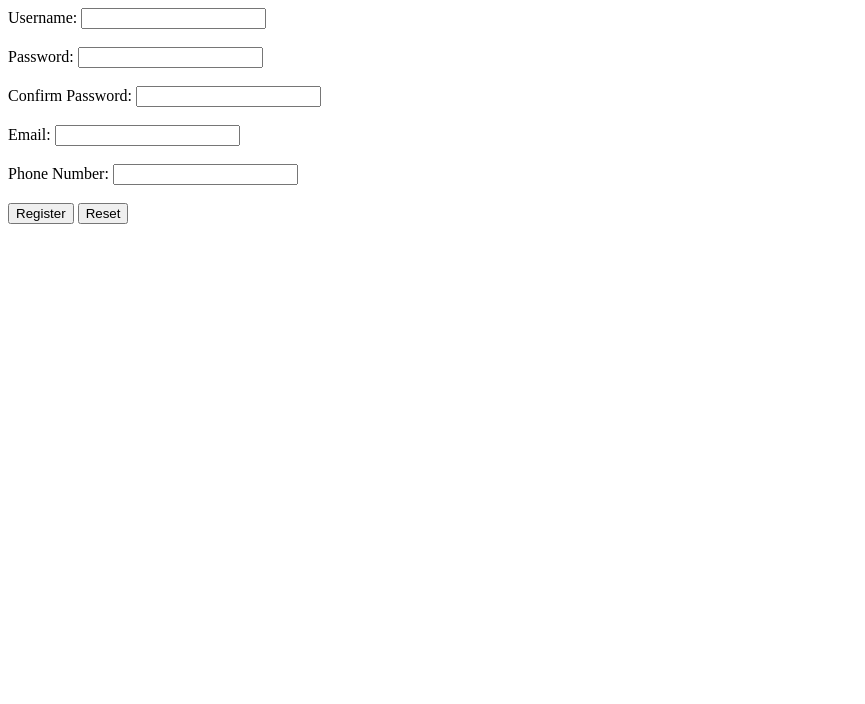
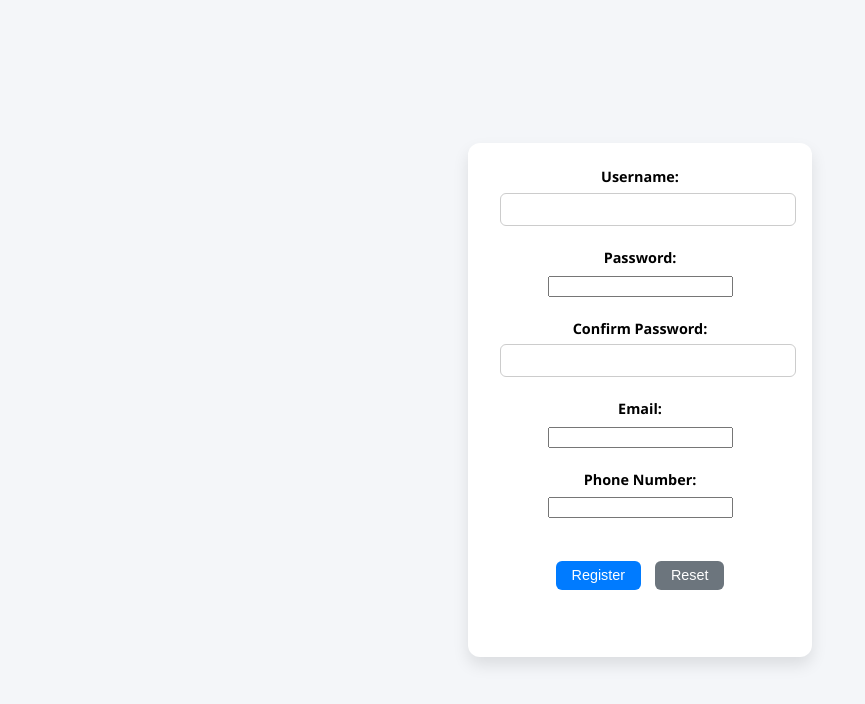
Before and after one commit to austinttucker/budget_app, a plain HTML site: page 440Project/public/register.html in a window 1280 px wide. Shown: the whole page, without its empty margins (0-865 px from the left). Drawn offline with Linux system fonts and the light colour scheme.

Commit message:
regis Change

```diff
--- a/440Project/public/register.html
+++ b/440Project/public/register.html
@@ -4,6 +4,8 @@
     <meta charset="UTF-8" />
     <meta name="viewport" content="width=device-width, initial-scale=1.0" />
     <title>Register</title>
+    <link rel="stylesheet" href="style.css" />
+
   </head>
   <body>
     <form>
@@ -37,8 +39,10 @@
         required
       /><br /><br />
 
+      <div class="button-group">
       <input type="submit" value="Register" />
       <input type="reset" value="Reset" /><br /><br />
+      <div class="button-group">
     </form>
     <script>
       // JavaScript code to handle form submission and validation can be added here
```
